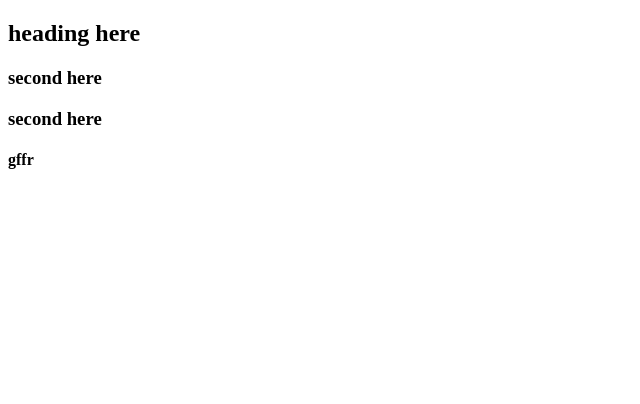
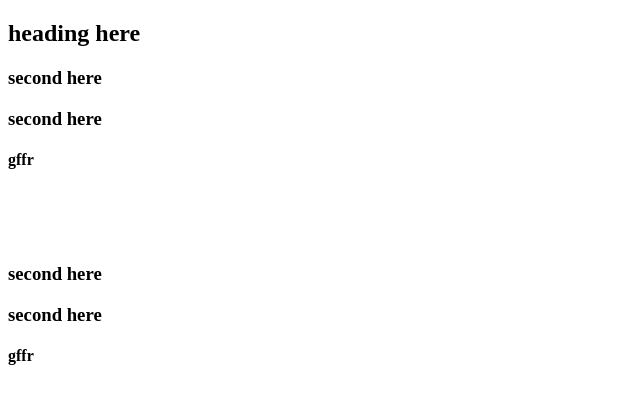
Before and after one commit to siambepari201112/new, a plain HTML site: page index.html in a window 1280 px wide. Shown: the whole page, without its empty margins (0-640 px from the left). Drawn offline with Linux system fonts and the light colour scheme.

Commit message:
new header added

```diff
--- a/index.html
+++ b/index.html
@@ -10,5 +10,11 @@
     <h3>second here</h3>
     <h3>second here</h3>
     <h4>gffr</h4>
+    <br>
+    <br>
+    <br>
+    <h3>second here</h3>
+    <h3>second here</h3>
+    <h4>gffr</h4>
 </body>
 </html>
```
